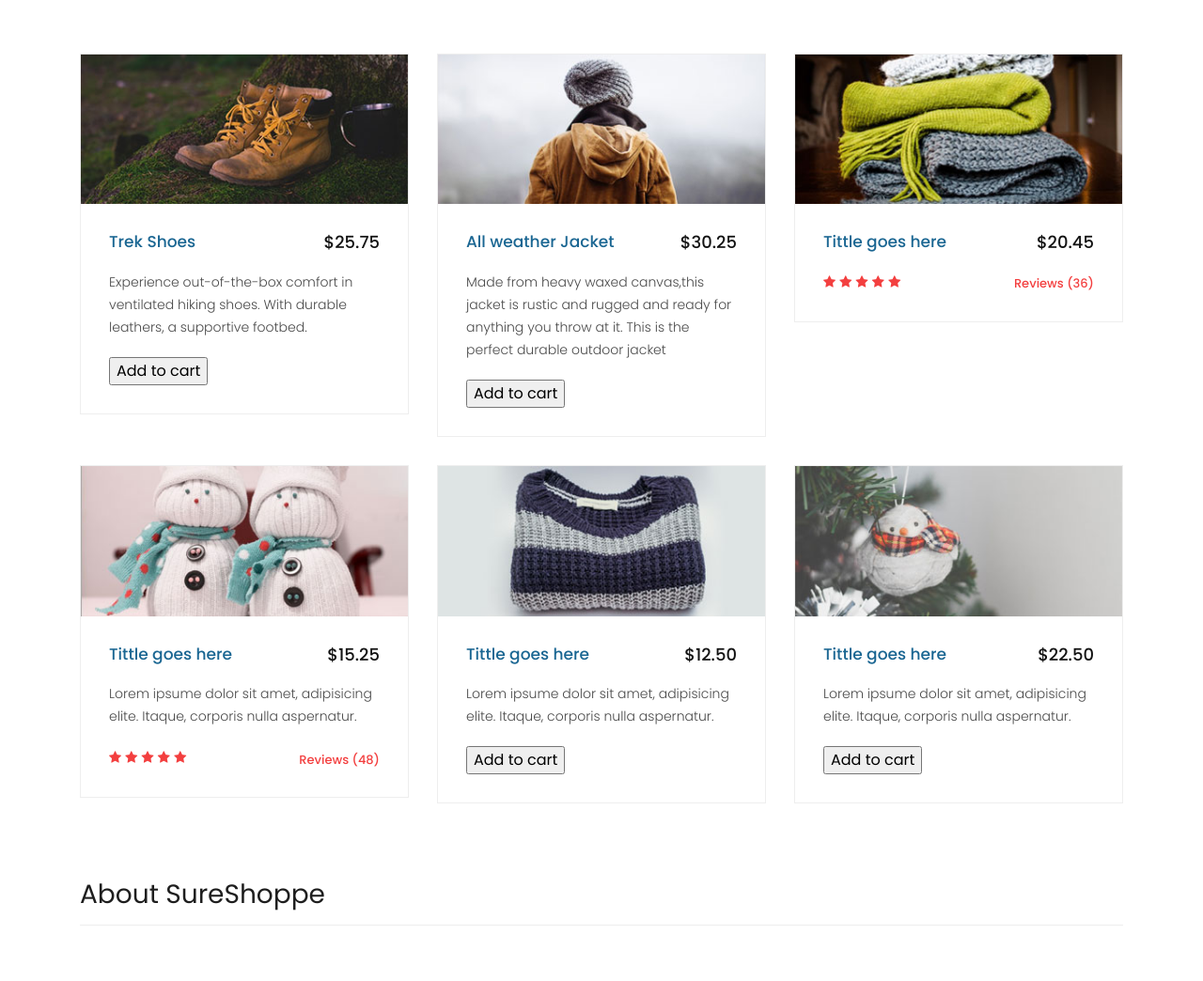
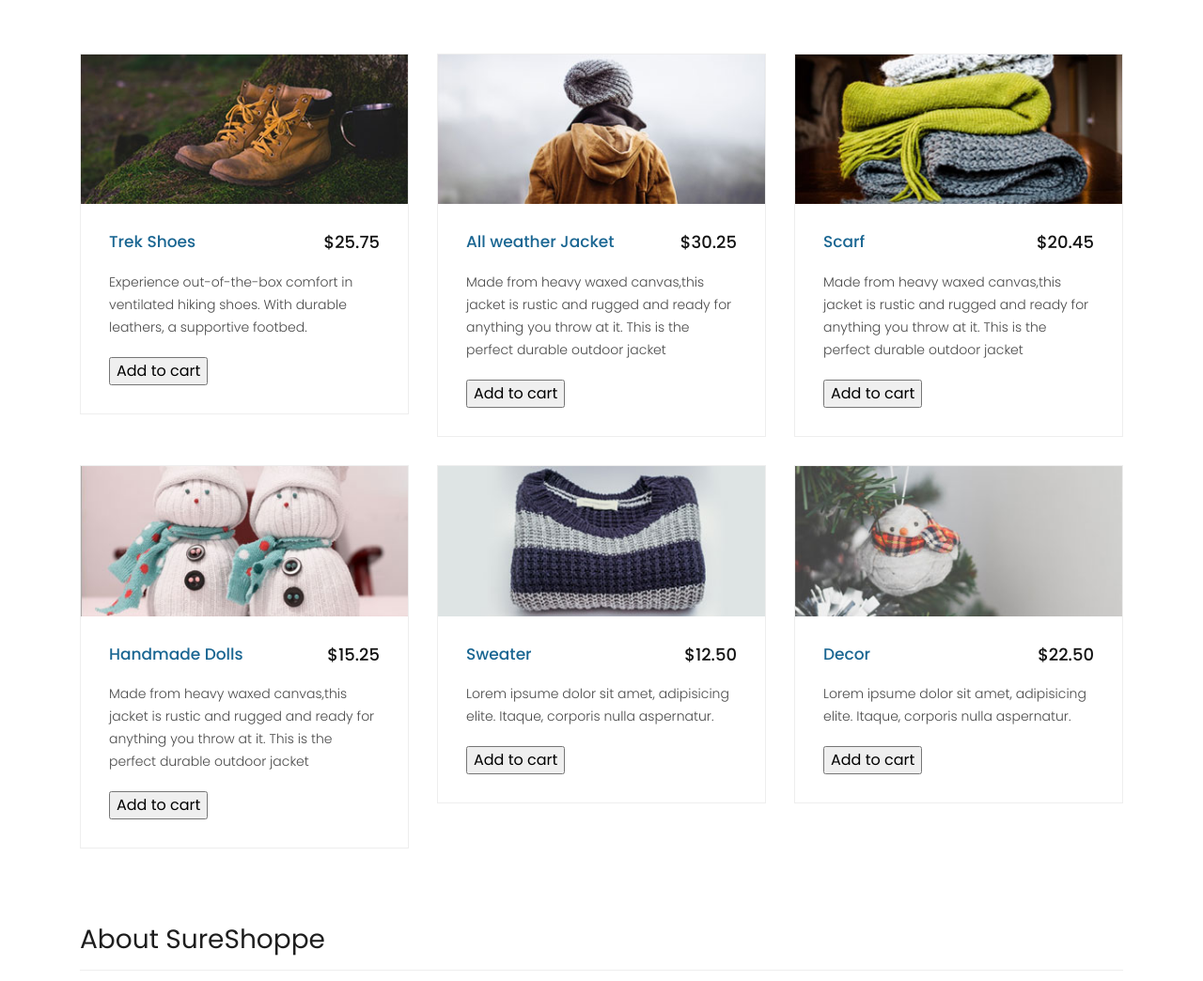
Before and after one commit to bhupeshgunda1/E-commerce_sureshoppe, a Flask app: page / in a window 1280 px wide. Shown: the part 793-1837 px from the top of the page at 94% size. Run offline with Flask 2, Linux system fonts and the light colour scheme; some libraries are stand-ins or nearby versions.

Commit message:
Add buttons to products

```diff
--- a/Project_Updated_UI/templates/index.html
+++ b/Project_Updated_UI/templates/index.html
@@ -147,17 +147,10 @@
             <div class="product-item">
               <a href="#"><img src="static/product_03.jpg" alt=""></a>
               <div class="down-content">
-                <a href="#"><h4>Tittle goes here</h4></a>
+                <a href="#"><h4>Scarf</h4></a>
                 <h6>$20.45</h6>
-
-                <ul class="stars">
-                  <li><i class="fa fa-star"></i></li>
-                  <li><i class="fa fa-star"></i></li>
-                  <li><i class="fa fa-star"></i></li>
-                  <li><i class="fa fa-star"></i></li>
-                  <li><i class="fa fa-star"></i></li>
-                </ul>
-                <span>Reviews (36)</span>
+                <p> Made from heavy waxed canvas,this jacket is rustic and rugged and ready for anything you throw at it. This is the perfect durable outdoor jacket</p>
+                <input type="button" name="Add to cart" value="Add to cart">  </button>
               </div>
             </div>
           </div>
@@ -165,17 +158,10 @@
             <div class="product-item">
               <a href="#"><img src="static/product_04.jpg" alt=""></a>
               <div class="down-content">
-                <a href="#"><h4>Tittle goes here</h4></a>
+                <a href="#"><h4>Handmade Dolls</h4></a>
                 <h6>$15.25</h6>
-                <p>Lorem ipsume dolor sit amet, adipisicing elite. Itaque, corporis nulla aspernatur.</p>
-                <ul class="stars">
-                  <li><i class="fa fa-star"></i></li>
-                  <li><i class="fa fa-star"></i></li>
-                  <li><i class="fa fa-star"></i></li>
-                  <li><i class="fa fa-star"></i></li>
-                  <li><i class="fa fa-star"></i></li>
-                </ul>
-                <span>Reviews (48)</span>
+                <p> Made from heavy waxed canvas,this jacket is rustic and rugged and ready for anything you throw at it. This is the perfect durable outdoor jacket</p>
+                <input type="button" name="Add to cart" value="Add to cart">  </button>
               </div>
             </div>
           </div>
@@ -183,7 +169,7 @@
             <div class="product-item">
               <a href="#"><img src="static/product_05.jpg" alt=""></a>
               <div class="down-content">
-                <a href="#"><h4>Tittle goes here</h4></a>
+                <a href="#"><h4>Sweater</h4></a>
                 <h6>$12.50</h6>
                 <p>Lorem ipsume dolor sit amet, adipisicing elite. Itaque, corporis nulla aspernatur.</p>
                 <input type="button" name="Add to cart" value="Add to cart">
@@ -194,7 +180,7 @@
             <div class="product-item">
               <a href="#"><img src="static/product_06.jpg" alt=""></a>
               <div class="down-content">
-                <a href="#"><h4>Tittle goes here</h4></a>
+                <a href="#"><h4>Decor</h4></a>
                 <h6>$22.50</h6>
                 <p>Lorem ipsume dolor sit amet, adipisicing elite. Itaque, corporis nulla aspernatur.</p>
                 <input type="button" name="Add to cart" value="Add to cart">
```
